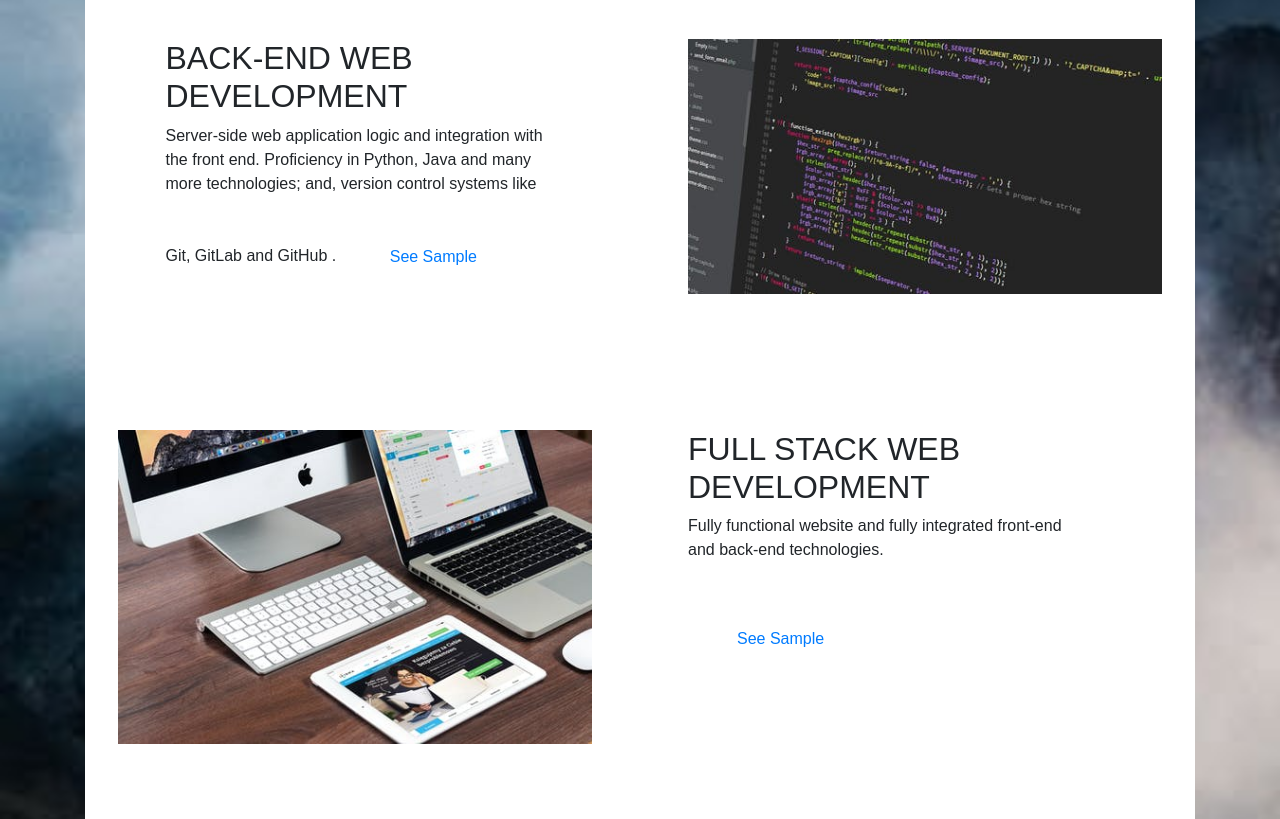
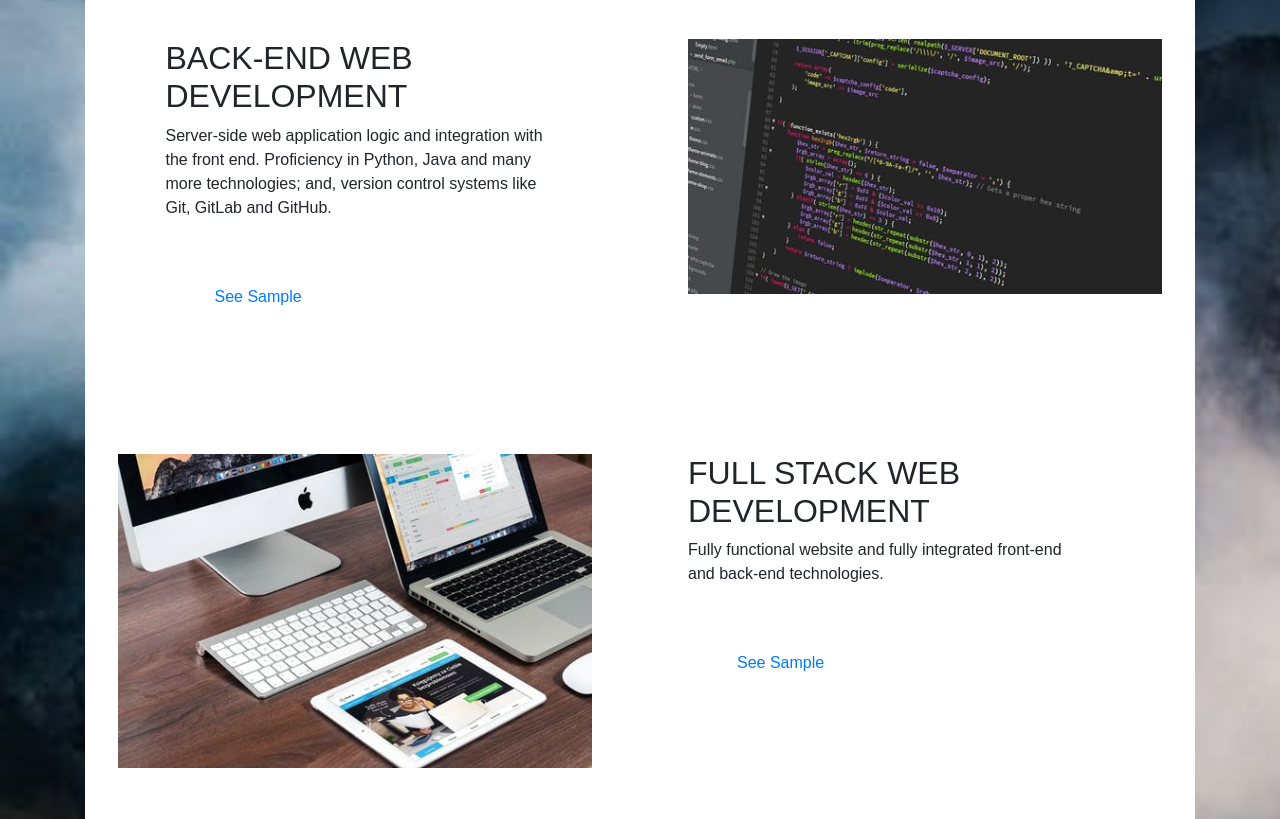
Before and after one commit to panesjejomar/Capstone-1, a plain HTML site: page index.html in a window 1280 px wide. Shown: the part 1580-2399 px from the top of the page. Drawn offline with nearby package versions, Linux system fonts and the light colour scheme.

Commit message:
edit spacing

```diff
--- a/index.html
+++ b/index.html
@@ -162,8 +162,9 @@
 						<p>Creative and eye-catching designs that turn visitors into customers.
 						Helping business owners build Modern Minimalist web designs using HTML5, CSS, Bootstrap and Javascript.
 						</p>
-
-						<button type="button" class="btn btn-link p-5"><a href="./sample/1/index.html" target="blank">See Sample</a></button>
+						<div>
+							<button type="button" class="btn btn-link p-5"><a href="./sample/1/index.html" target="blank">See Sample</a></button>
+						</div>
 					</div>
 				</div>
 			<!-- back end -->
@@ -175,11 +176,10 @@
 					<div class="col-md-5 p-5 order-lg-1 boxbox mx-auto">
 						<h2>BACK-END WEB DEVELOPMENT</h2>
 
-						<p>Server-side web application logic and integration with the front end.
-
-						Proficiency in Python, Java and many more technologies; and, version control systems like Git, GitLab and GitHub
-						.
-						<button type="button" class="btn btn-link p-5"><a href="./sample/2/index.html" target="blank">See Sample</a></button>
+						<p>Server-side web application logic and integration with the front end. Proficiency in Python, Java and many more technologies; and, version control systems like Git, GitLab and GitHub.
+						<div>
+							<button type="button" class="btn btn-link p-5"><a href="./sample/2/index.html" target="blank">See Sample</a></button>
+						</div>
 					</div>
 				</div>
 				<!-- full stack -->
@@ -193,8 +193,9 @@
 
 						<p>Fully functional website and fully integrated front-end and back-end technologies.
 						</p>
-
-						<button type="button" class="btn btn-link p-5"><a href="./sample/3/index.html" target="blank">See Sample</a></button>
+						<div>
+							<button type="button" class="btn btn-link p-5"><a href="./sample/3/index.html" target="blank">See Sample</a></button>
+						</div>
 					</div>
 				</div>
 
@@ -248,7 +249,7 @@
 			<div class="things" id="contact">
 				<h2 class="text-center title">Contact Me</h2>
 
-				<div class="row">
+				<div class="row d-flex flex-row justify-content-around">
 					<div class="col-lg-5 border border-dark m-5">
 						<h3 class="text-center">Leave a message</h3>
 						<form>
```
